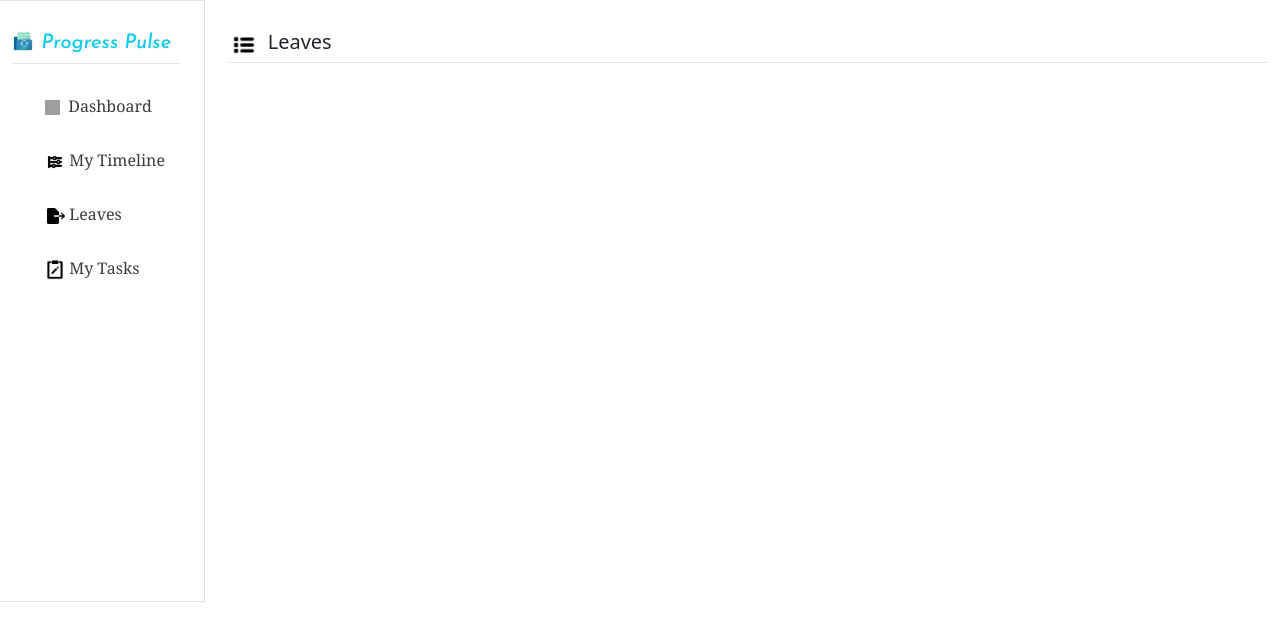
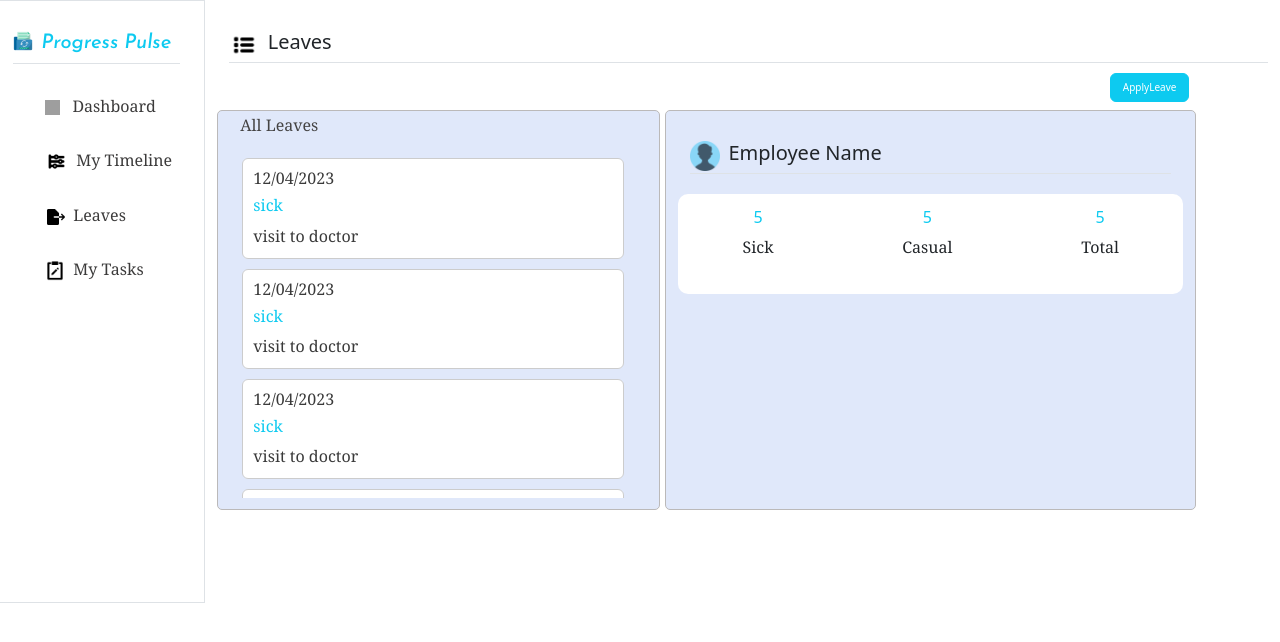
Before and after one commit to ranupl/progressPulse, a React (Create React App) app in the folder client/: page /Leave in a window 1280 px wide. Shown: the top 642 px of the page. Built offline with nearby package versions, Linux system fonts and the light colour scheme; grey boxes are pictures that could not be loaded.

Commit message:
leave component added

```diff
--- a/client/package.json
+++ b/client/package.json
@@ -41,5 +41,8 @@
       "last 1 firefox version",
       "last 1 safari version"
     ]
+  },
+  "devDependencies": {
+    "@babel/plugin-proposal-private-property-in-object": "^7.21.11"
   }
 }
--- /dev/null
+++ b/client/src/AllLeaves.js
@@ -0,0 +1,14 @@
+import React from 'react';
+import LeaveCard from './LeaveCard';
+
+function AllLeaves({ data }) {
+  return (
+    <div className="leave-list">
+      {data.map((item, index) => (
+        <LeaveCard key={index} date={item.date} type={item.type} reason={item.reason} />
+      ))}
+    </div>
+  );
+}
+
+export default AllLeaves;
--- a/client/src/App.js
+++ b/client/src/App.js
@@ -6,16 +6,20 @@ import EmployeeDashboard from './EmployeeDashboard';
 import Leave from './Leave';
 import MyTimeline from './MyTimeline';
 import Tasks from './Task';
+import Navbar from './Navbar';
 
 const App = () => {
     return (
         <>
+        <div className="row">
+            <Navbar />
             <Routes>
-                <Route path="/EmployeeDashboard" element={<EmployeeDashboard />} />
+                <Route path="/" element={<EmployeeDashboard />} />
                 <Route path="/MyTimeline" element={<MyTimeline />} />
                 <Route path="/Leave" element={<Leave />} />
                 <Route path="/Tasks" element={<Tasks />} />
             </Routes>
+            </div>
         </>
     )
 }
--- a/client/src/EmployeeDashboard.js
+++ b/client/src/EmployeeDashboard.js
@@ -1,6 +1,5 @@
 import React from "react";
 import CardList from './CardList';
-import Navbar from "./Navbar";
 import Update from "./Update";
 
 const EmployeeDashboard = () => {
@@ -23,8 +22,6 @@ const EmployeeDashboard = () => {
 
     return (
         <>
-            <div className="row">
-                <Navbar />
             <div className="col-10">
                 <div className="container">
                     <div className='d-flex mg-top border-bottom'>
@@ -47,7 +44,6 @@ const EmployeeDashboard = () => {
                 </div>
                 <Update />
             </div>
-            </div>
         </>
     )
 }
--- a/client/src/Leave.js
+++ b/client/src/Leave.js
@@ -1,21 +1,68 @@
 import React from "react";
-import Navbar from "./Navbar";
+import AllLeaves from "./AllLeaves";
 
 const Leave = () => {
+
+    const data = [
+        { date: '12/04/2023', type: 'sick', reason: 'visit to doctor' },
+        { date: '12/04/2023', type: 'sick', reason: 'visit to doctor' },
+        { date: '12/04/2023', type: 'sick', reason: 'visit to doctor' },
+        { date: '12/04/2023', type: 'sick', reason: 'visit to doctor' },
+        { date: '12/04/2023', type: 'sick', reason: 'visit to doctor' },
+        { date: '12/04/2023', type: 'sick', reason: 'visit to doctor' },
+        { date: '12/04/2023', type: 'sick', reason: 'visit to doctor' },
+        { date: '12/04/2023', type: 'sick', reason: 'visit to doctor' },
+        { date: '12/04/2023', type: 'sick', reason: 'visit to doctor' },
+        { date: '12/04/2023', type: 'sick', reason: 'visit to doctor' },
+    ];
     return (
         <>
-        <div className="row">
-                <Navbar />
-                <div className="col-10">
-                    <div className="container">
-                        <div className='d-flex mg-top border-bottom'>
-                            <img src="/images/list.png" alt="task" width="30px" height="30px " />&nbsp;&nbsp;
-                            <h5 className='text-dark'>Leaves</h5>
+            <div className="col-10">
+                <div className="container">
+                    <div className='d-flex mg-top border-bottom'>
+                        <img src="/images/list.png" alt="task" width="30px" height="30px " />&nbsp;&nbsp;
+                        <h5 className='text-dark'>Leaves</h5>
+                    </div>
+                </div>
+                <div className="row">
+                    <div className="col-5"></div>
+                    <div className="col-6">
+                        <div className="d-flex justify-content-end">
+                            <button className="btn btn-info mg-btm text-white font">ApplyLeave</button>
                         </div>
                     </div>
-                    <div className="container mg-top">
-                        <div className="d-flex">
-                            {/* <LeaveList data={data} /> */}
+                </div>
+                <div className="container mt-2">
+                    <div className="row">
+                        <div className="col-5 leave-child mg-rgt">
+                            <h6 className="text-grey">All Leaves</h6>
+                            <div className="d-block">
+                                <AllLeaves data={data} />
+                            </div>
+                        </div>
+                        <div className="col-6 leave-child">
+                            <div className="container">
+                                <div className='d-flex mg-top border-bottom'>
+                                    <img src="/images/user.png" alt="task" width="30px" height="30px " />&nbsp;&nbsp;
+                                    <h5 className='text-dark'>Employee Name</h5>
+                                </div>
+                            </div>
+                            <div className="leave-box">
+                                <div className="d-flex justify-content-around box-pd">
+                                    <div className="d-block">
+                                        <h6 className="text-info text-center">5</h6>
+                                        <p className="para-f-fmly">Sick</p>
+                                    </div>
+                                    <div className="d-block">
+                                        <h6 className="text-info text-center">5</h6>
+                                        <p className="para-f-fmly">Casual</p>
+                                    </div>
+                                    <div className="d-block">
+                                        <h6 className="text-info text-center">5</h6>
+                                        <p className="para-f-fmly">Total</p>
+                                    </div>
+                                </div>
+                            </div>
                         </div>
                     </div>
                 </div>
--- /dev/null
+++ b/client/src/LeaveCard.js
@@ -0,0 +1,15 @@
+import React from "react";
+
+function LeaveCard({ date, type, reason }) {
+    return (
+        <div className="container">
+            <div className="card card-margin-top">
+                <h6>{date}</h6>
+                <h6 className="text-info">{type}</h6>
+                <p className="pd-0">{reason}</p>
+            </div>
+        </div>
+    );
+}
+
+export default LeaveCard;
--- a/client/src/MyTimeline.js
+++ b/client/src/MyTimeline.js
@@ -1,11 +1,8 @@
 import React from "react";
-import Navbar from "./Navbar";
 
 const MyTimeline = () => {
     return (
         <>
-        <div className="row">
-                <Navbar />
             <div className="col-10">
                 <div className="container">
                     <div className='d-flex mg-top border-bottom'>
@@ -19,7 +16,6 @@ const MyTimeline = () => {
                     </div>
                 </div>
             </div>
-            </div>
         </>
     )
 }
--- a/client/src/Navbar.js
+++ b/client/src/Navbar.js
@@ -15,16 +15,16 @@ const Navbar = () => {
                     <nav>
                         <ul>
                             <li>
-                                <NavLink to="/EmployeeDashboard" className="navlink"><img src="/images/dashboard.png" alt="" className="text-dark" width="15px" height="15px" />&nbsp;&nbsp;Dashboard</NavLink>
+                                <NavLink to="/" className="navlink"><img src="/images/dashboard.png" alt="" className="text-dark" width="15px" height="15px" />&nbsp;&nbsp;&nbsp;Dashboard</NavLink>
                             </li>
                             <li>
-                                <NavLink to="/MyTimeline" className="navlink"><img src="/images/timeline.png" alt="" className="text-dark" width="20px" height="20px" />&nbsp;My Timeline</NavLink>
+                                <NavLink to="/MyTimeline" className="navlink"><img src="/images/timeline.png" alt="" className="text-dark" width="23px" height="23px" />&nbsp;&nbsp;My Timeline</NavLink>
                             </li>
                             <li>
-                                <NavLink to="/Leave" className="navlink"><img src="/images/leave.png" alt="" className="text-dark" width="20px" height="20px" />&nbsp;Leaves</NavLink>
+                                <NavLink to="/Leave" className="navlink"><img src="/images/leave.png" alt="" className="text-dark" width="20px" height="20px" />&nbsp;&nbsp;Leaves</NavLink>
                             </li>
                             <li>
-                                <NavLink to="/Tasks" className="navlink pd-btm"><img src="/images/task.png" alt="" className="text-dark" width="20px" height="20px" />&nbsp;My Tasks</NavLink>
+                                <NavLink to="/Tasks" className="navlink pd-btm"><img src="/images/task.png" alt="" className="text-dark" width="20px" height="20px" />&nbsp;&nbsp;My Tasks</NavLink>
                             </li>
                             <li className="pd-btm"></li>
                         </ul>
--- a/client/src/Task.js
+++ b/client/src/Task.js
@@ -1,11 +1,8 @@
 import React from "react";
-import Navbar from "./Navbar";
 
 const Tasks = () => {
     return (
         <>
-        <div className="row">
-                <Navbar />
             <div className="col-10">
                 <div className="container">
                     <div className='d-flex mg-top border-bottom'>
@@ -19,7 +16,6 @@ const Tasks = () => {
                     </div>
                 </div>
             </div>
-            </div>
         </>
     )
 }
--- a/client/src/index.css
+++ b/client/src/index.css
@@ -75,6 +75,13 @@
     white-space: nowrap;
 }
 
+.leave-list {
+    display: block;
+    overflow-y: scroll;
+    width: 100%;
+    max-height: 350px;
+}
+
 .card {
     border: 1px solid #ccc;
     padding: 16px;
@@ -123,6 +130,60 @@
     padding: 10px 30px;
 }
 
+.leave-child{
+    border: 1px solid rgb(187, 185, 185);
+    height: 400px;
+    background-color:  rgb(224, 232, 250);
+    border-radius: 5px;
+}
+
+.text-grey{
+    color: rgb(68, 67, 67);
+    font-family: Cambria, Cochin, Georgia, Times, 'Times New Roman', serif;
+    padding: 5px 10px;
+}
+
+.card-margin-top{
+    margin-top: 10px;
+    width: 382px;
+    padding: 10px;
+}
+
+.pd-0{
+    margin: 0px;
+}
+
+.mg-right{
+    margin-right: 30px;
+}
+
+.mg-btm{
+    margin-top: 10px;
+}
+
+.mg-rgt{
+    margin-right: 5px;
+}
+
+.font{
+    font-size: x-small;
+}
+
+.leave-box{
+    width: 100%;
+    height: 100px;
+    background-color: white;
+    margin-top: 20px;
+    border-radius: 10px;
+}
+
+.para-f-fmly{
+    font-family: Cambria, Cochin, Georgia, Times, 'Times New Roman', serif;
+}
+.box-pd{
+    padding-top: 14px;
+}
+
 @media (max-width: 767px) {
     .para-font {
         font-size: .5em;
```
Also changed, not shown: client/public/images/user.png (added), 1 other file (tests, documents, lock files or other folders). Lines whose indentation alone changed are shown as unchanged.
